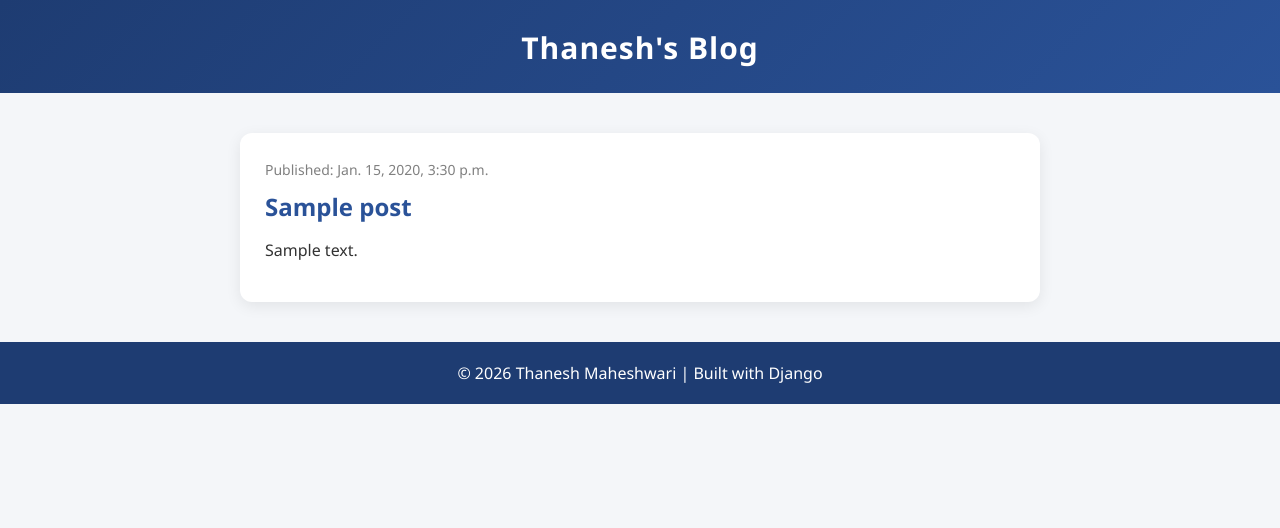
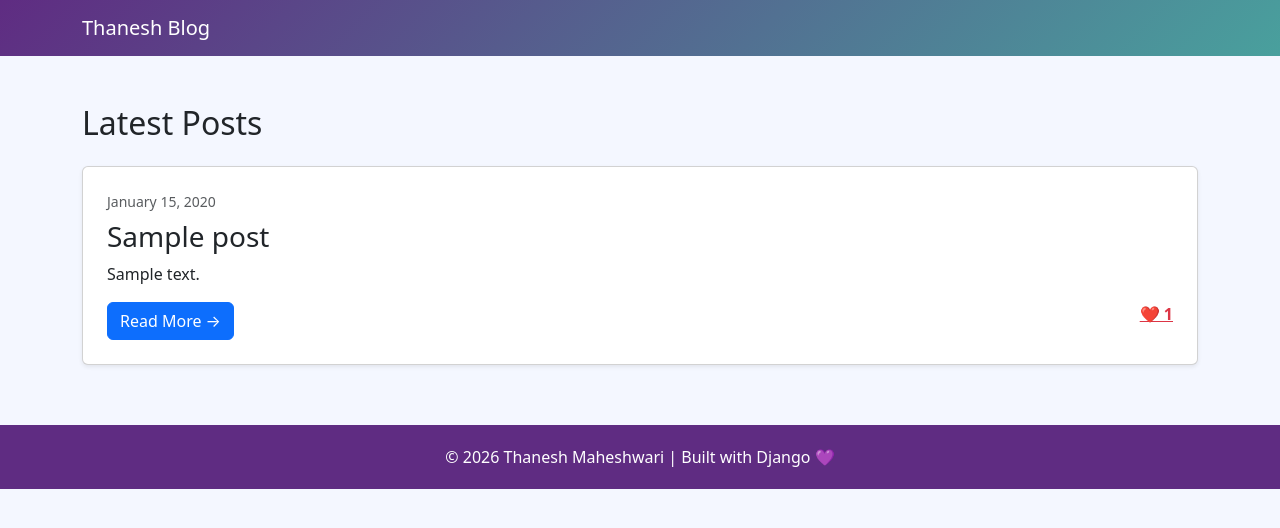
Before and after one commit to thanesh04/my-first-blog-model, a Django app: page / in a window 1280 px wide. Shown: the top 528 px of the page. Run offline with Django 5.2, Linux system fonts and the light colour scheme; tables that the repository leaves empty hold one stand-in row (values such as "Sample post").

Commit message:
Added post detail page

```diff
--- a/blog/models.py
+++ b/blog/models.py
@@ -9,6 +9,7 @@ class Post(models.Model):
     text = models.TextField()
     created_date = models.DateTimeField(default=timezone.now)
     published_date = models.DateTimeField(blank=True, null=True)
+    likes = models.IntegerField(default=0)
 
     def publish(self):
         self.published_date = timezone.now()
--- /dev/null
+++ b/blog/templates/blog/base.html
@@ -0,0 +1,44 @@
+<!DOCTYPE html>
+<html lang="en">
+<head>
+    <meta charset="UTF-8">
+    <title>Thanesh Blog</title>
+    <meta name="viewport" content="width=device-width, initial-scale=1.0">
+
+    <link href="https://cdn.jsdelivr.net/npm/bootstrap@5.3.3/dist/css/bootstrap.min.css" rel="stylesheet">
+
+    <style>
+        body {
+            background: #f4f7ff;
+        }
+        .navbar {
+            background: linear-gradient(135deg, #5f2c82, #49a09d);
+        }
+        footer {
+            background: #5f2c82;
+            color: white;
+            padding: 20px;
+            text-align: center;
+            margin-top: 60px;
+        }
+    </style>
+</head>
+<body>
+
+<nav class="navbar navbar-dark">
+    <div class="container">
+        <a class="navbar-brand" href="/">Thanesh Blog</a>
+    </div>
+</nav>
+
+<div class="container mt-5">
+    {% block content %}
+    {% endblock %}
+</div>
+
+<footer>
+    © 2026 Thanesh Maheshwari | Built with Django 💜
+</footer>
+
+</body>
+</html>
--- a/blog/templates/blog/post_list.html
+++ b/blog/templates/blog/post_list.html
@@ -1,115 +1,33 @@
-<!DOCTYPE html>
-<html lang="en">
-<head>
-    <meta charset="UTF-8">
-    <meta name="viewport" content="width=device-width, initial-scale=1.0">
-    <title>TM's Blog</title>
+{% extends 'blog/base.html' %}
 
-    <style>
-        body {
-            margin: 0;
-            font-family: 'Segoe UI', Tahoma, Geneva, Verdana, sans-serif;
-            background-color: #f4f6f9;
-            color: #333;
-        }
+{% block content %}
 
-        header {
-            background: linear-gradient(135deg, #1e3c72, #2a5298);
-            padding: 25px 0;
-            text-align: center;
-        }
+<h2 class="mb-4">Latest Posts</h2>
 
-        header h1 {
-            margin: 0;
-        }
+{% for post in posts %}
+<div class="card p-4 mb-4 shadow-sm">
+    <small class="text-muted">
+        {{ post.published_date|date:"F d, Y" }}
+    </small>
 
-        header a {
-            text-decoration: none;
-            color: white;
-            font-size: 30px;
-            font-weight: bold;
-            letter-spacing: 1px;
-        }
+    <h3 class="mt-2">{{ post.title }}</h3>
 
-        .container {
-            width: 90%;
-            max-width: 800px;
-            margin: 40px auto;
-        }
+    <p>{{ post.text|truncatewords:30 }}</p>
 
-        article {
-            background: white;
-            padding: 25px;
-            margin-bottom: 25px;
-            border-radius: 12px;
-            box-shadow: 0 4px 15px rgba(0, 0, 0, 0.08);
-            transition: transform 0.2s ease, box-shadow 0.2s ease;
-        }
+    <div class="d-flex justify-content-between">
+        <a href="{% url 'post_detail' post.pk %}"
+           class="btn btn-primary">
+           Read More →
+        </a>
 
-        article:hover {
-            transform: translateY(-5px);
-            box-shadow: 0 8px 25px rgba(0, 0, 0, 0.12);
-        }
+        <a href="{% url 'like_post' post.pk %}"
+           class="text-danger fw-bold">
+           ❤️ {{ post.likes }}
+        </a>
+    </div>
+</div>
+{% empty %}
+<p>No posts available.</p>
+{% endfor %}
 
-        article h2 {
-            margin-top: 10px;
-            margin-bottom: 10px;
-        }
-
-        article h2 a {
-            text-decoration: none;
-            color: #2a5298;
-        }
-
-        article h2 a:hover {
-            text-decoration: underline;
-        }
-
-        time {
-            font-size: 14px;
-            color: gray;
-        }
-
-        footer {
-            text-align: center;
-            padding: 20px;
-            background-color: #1e3c72;
-            color: white;
-            margin-top: 40px;
-        }
-
-        .no-posts {
-            text-align: center;
-            color: gray;
-            font-style: italic;
-        }
-    </style>
-</head>
-<body>
-
-<header>
-    <h1><a href="/">Thanesh's Blog</a></h1>
-</header>
-
-<div class="container">
-
-    {% if posts %}
-        {% for post in posts %}
-            <article>
-                <time>Published: {{ post.published_date }}</time>
-                <h2><a href="#">{{ post.title }}</a></h2>
-                <p>{{ post.text }}</p>
-            </article>
-        {% endfor %}
-    {% else %}
-        <p class="no-posts">No blog posts available yet.</p>
-    {% endif %}
-
-</div>
-
-<footer>
-    © 2026 Thanesh Maheshwari | Built with Django
-</footer>
-
-</body>
-</html>
+{% endblock %}
--- a/blog/urls.py
+++ b/blog/urls.py
@@ -2,5 +2,12 @@ from django.urls import path
 from . import views
 
 urlpatterns = [
+    # Home page (list of posts)
     path('', views.post_list, name='post_list'),
+
+    # Post detail page
+    path('post/<int:pk>/', views.post_detail, name='post_detail'),
+
+    #for like
+    path('like/<int:pk>/', views.like_post, name='like_post'),
 ]
--- a/blog/views.py
+++ b/blog/views.py
@@ -1,7 +1,26 @@
-from django.shortcuts import render
+from django.shortcuts import render, get_object_or_404
+from django.shortcuts import redirect
 from django.utils import timezone
+from django.core.paginator import Paginator
 from .models import Post
 
+
 def post_list(request):
-    posts = Post.objects.filter(published_date__lte=timezone.now()).order_by('published_date')
+    posts_list = Post.objects.all().order_by('-published_date')
+
+    paginator = Paginator(posts_list, 5)
+    page_number = request.GET.get('page')
+    posts = paginator.get_page(page_number)
+
     return render(request, 'blog/post_list.html', {'posts': posts})
+
+
+def post_detail(request, pk):
+    post = get_object_or_404(Post, pk=pk)
+    return render(request, 'blog/post_detail.html', {'post': post})
+
+def like_post(request, pk):
+    post = get_object_or_404(Post, pk=pk)
+    post.likes += 1
+    post.save()
+    return redirect('post_list')
```
Also changed, not shown: blog/templates/blog/post_detail.html (added, +38 -0 lines), blog/migrations/0002_post_likes.py (added), blog/static/css/blog.css (added).
